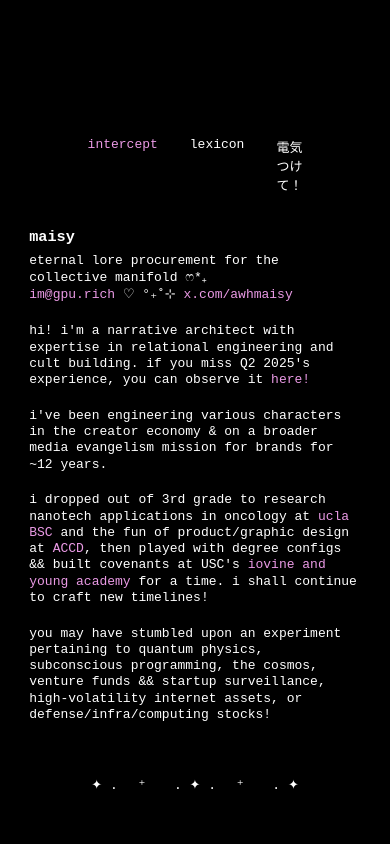
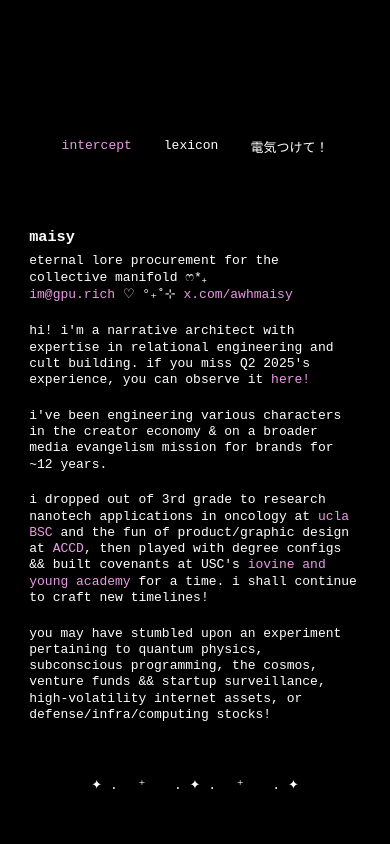
Before and after one commit to awhmaisy/europa, a Next.js app: page / in a window 390 px wide. Shown: the top 844 px of the page. Built offline with nearby package versions, Linux system fonts and the light colour scheme; a web font is replaced by a local one.

Commit message:
mobile refix

```diff
--- a/app/globals.css
+++ b/app/globals.css
@@ -180,5 +180,9 @@ body li:last-child {
     top: 10px !important;
     left: 50% !important;
     transform: translateX(-50%) !important;
+    width: 85vw !important;
+    display: flex;
+    justify-content: center;
+    align-items: center;
   }
 }
```
